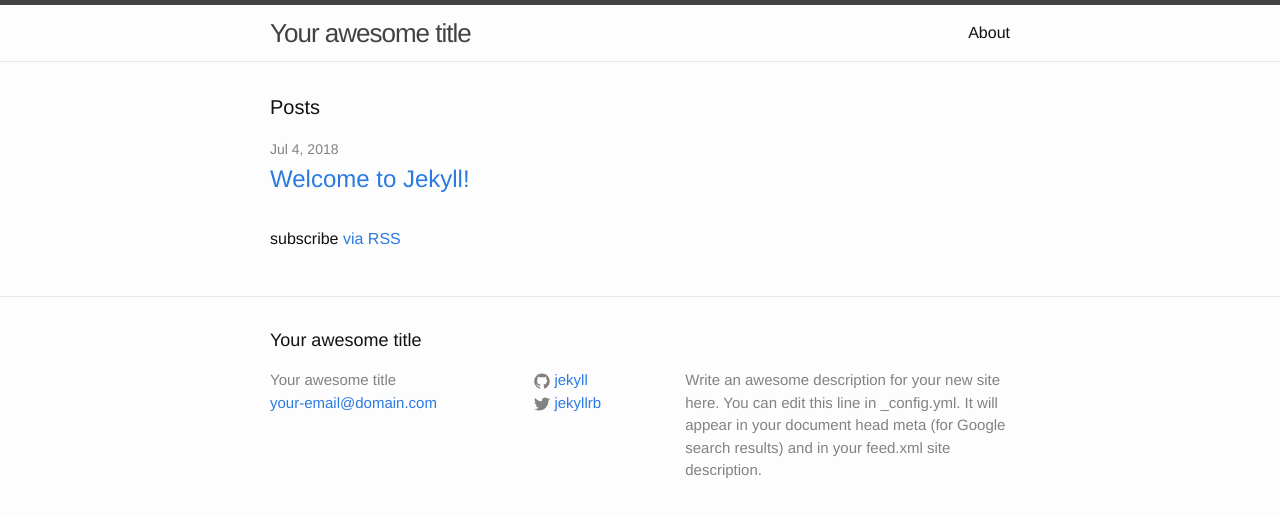
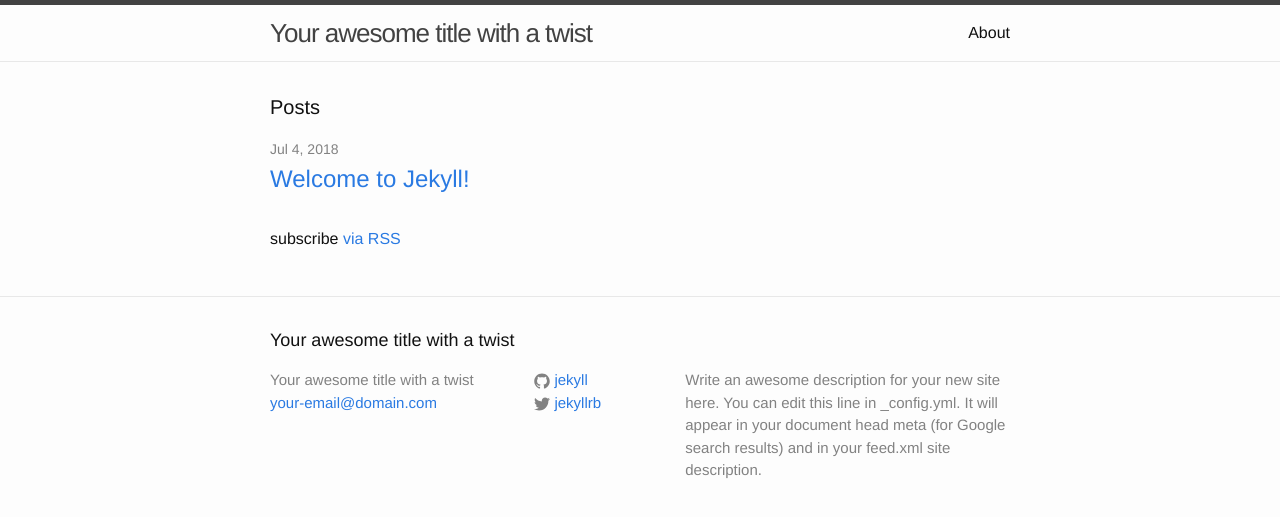
Before and after one commit to yoanncopreaux/yoanncopreaux.github.io, a Jekyll site: the page built from index.html, in a window 1280 px wide. Shown: the top 517 px of the page. Built offline with Jekyll 4.4.1, drawn with Linux system fonts in a browser that asks for light colours.

Commit message:
Update _config.yml
Updating title

```diff
--- a/_config.yml
+++ b/_config.yml
@@ -6,7 +6,7 @@
 # 'jekyll serve'. If you change this file, please restart the server process.
 
 # Site settings
-title: Your awesome title
+title: Your awesome title with a twist
 email: your-email@domain.com
 description: > # this means to ignore newlines until "baseurl:"
   Write an awesome description for your new site here. You can edit this
```
